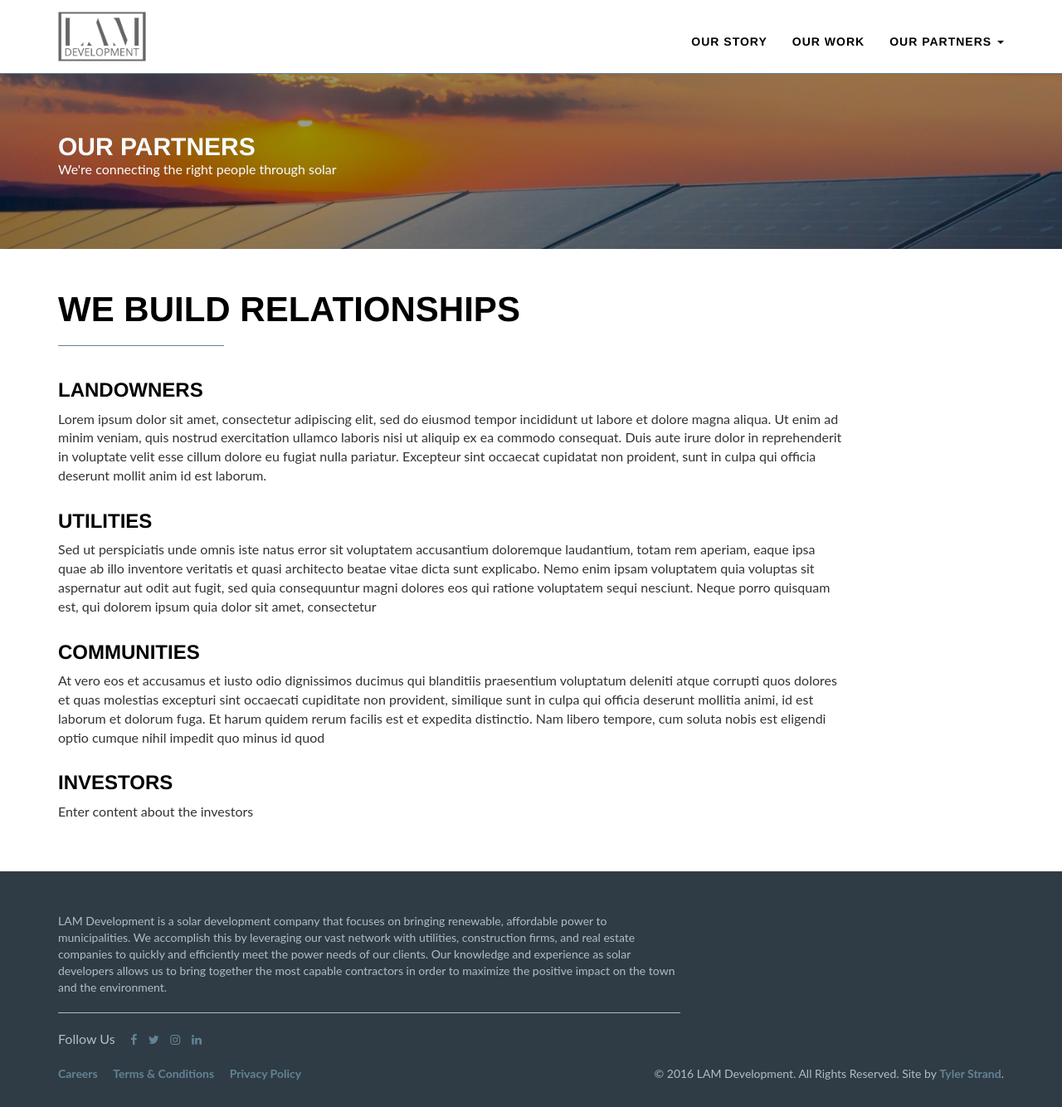
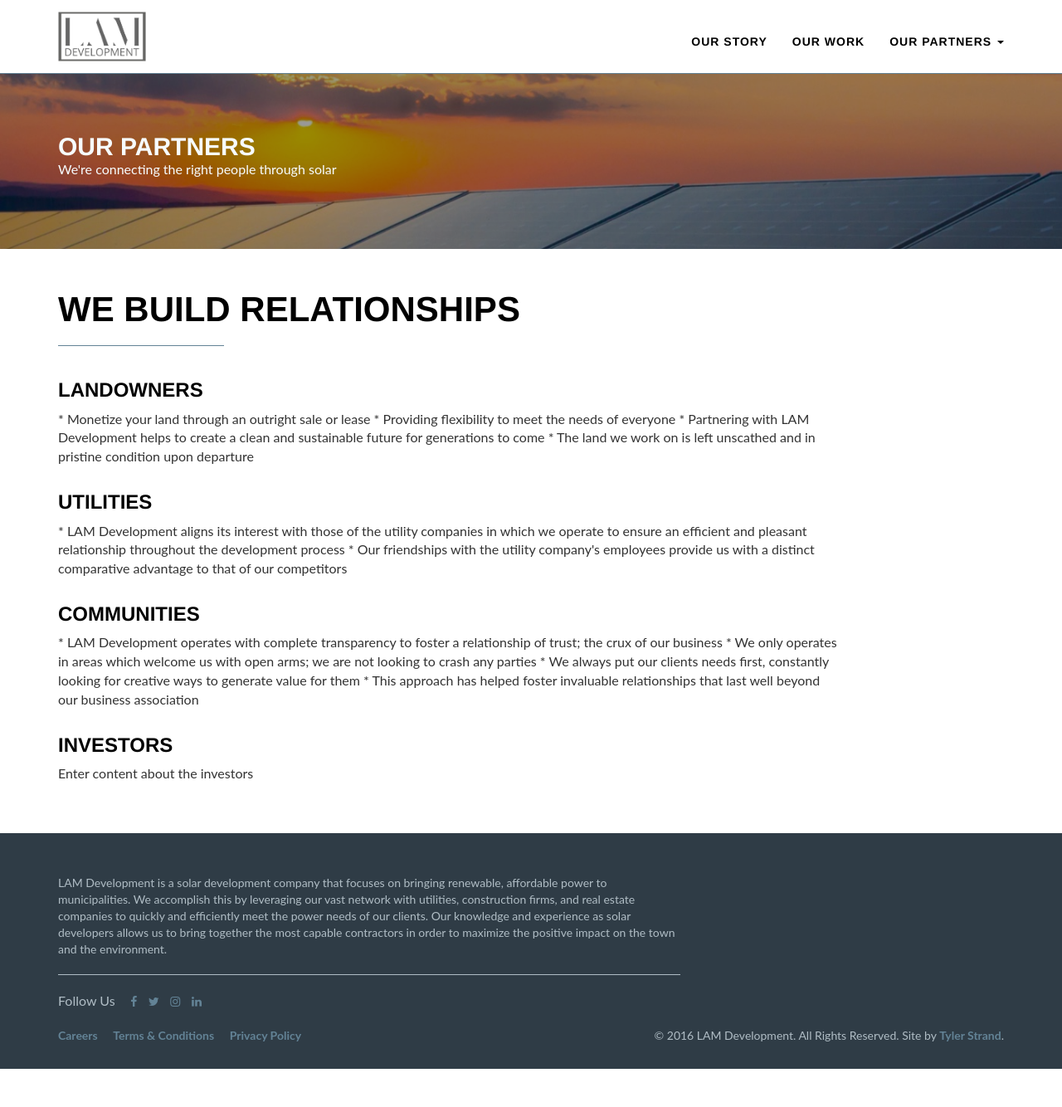
Before and after one commit to tstrand/lamdevelopment, a Jekyll site: the page built from partners.markdown, in a window 1280 px wide and 1334 px high. Shown: the whole window at 83% size. Built offline with Jekyll 4.4.1, drawn with Linux system fonts in a browser that asks for light colours; nearby versions of some CDN libraries.

Commit message:
Updated Partners

```diff
--- a/partners.markdown
+++ b/partners.markdown
@@ -3,31 +3,26 @@
 date: 2016-08-18 01:29:00 Z
 permalink: "/partners"
 position: 0
-layout: partners
 header-text: Our Partners
 subheader-text: We're connecting the right people through solar
 section1-title: We build relationships
 subsection1-title: Landowners
-subsection1-body: Lorem ipsum dolor sit amet, consectetur adipiscing elit, sed do
-  eiusmod tempor incididunt ut labore et dolore magna aliqua. Ut enim ad minim veniam,
-  quis nostrud exercitation ullamco laboris nisi ut aliquip ex ea commodo consequat.
-  Duis aute irure dolor in reprehenderit in voluptate velit esse cillum dolore eu
-  fugiat nulla pariatur. Excepteur sint occaecat cupidatat non proident, sunt in culpa
-  qui officia deserunt mollit anim id est laborum.
+subsection1-body: "* Monetize your land through an outright sale or lease \n  * Providing
+  flexibility to meet the needs of everyone\n\n* Partnering with LAM Development helps
+  to create a clean and sustainable future for generations to come\n\n* The land we
+  work on is left unscathed and in pristine condition upon departure\n "
 subsection2-title: Utilities
-subsection2-body: Sed ut perspiciatis unde omnis iste natus error sit voluptatem accusantium
-  doloremque laudantium, totam rem aperiam, eaque ipsa quae ab illo inventore veritatis
-  et quasi architecto beatae vitae dicta sunt explicabo. Nemo enim ipsam voluptatem
-  quia voluptas sit aspernatur aut odit aut fugit, sed quia consequuntur magni dolores
-  eos qui ratione voluptatem sequi nesciunt. Neque porro quisquam est, qui dolorem
-  ipsum quia dolor sit amet, consectetur
+subsection2-body: |-
+  * LAM Development aligns its interest with those of the utility companies in which we operate to ensure an efficient and pleasant relationship throughout the development process
+   * Our friendships with the utility company's employees provide us with a distinct comparative advantage to that of our competitors
 subsection3-title: Communities
-subsection3-body: At vero eos et accusamus et iusto odio dignissimos ducimus qui blanditiis
-  praesentium voluptatum deleniti atque corrupti quos dolores et quas molestias excepturi
-  sint occaecati cupiditate non provident, similique sunt in culpa qui officia deserunt
-  mollitia animi, id est laborum et dolorum fuga. Et harum quidem rerum facilis est
-  et expedita distinctio. Nam libero tempore, cum soluta nobis est eligendi optio
-  cumque nihil impedit quo minus id quod
+subsection3-body: "* LAM Development operates with complete transparency to foster
+  a relationship of trust; the crux of our business  \n* We only operates in areas
+  which welcome us with open arms; we are not looking to crash any parties\n* We always
+  put our clients needs first, constantly looking for creative ways to generate value
+  for them \n* This approach has helped foster invaluable relationships that last
+  well beyond our business association "
 subsection4-title: Investors
 subsection4-body: Enter content about the investors
+layout: partners
 ---
```
